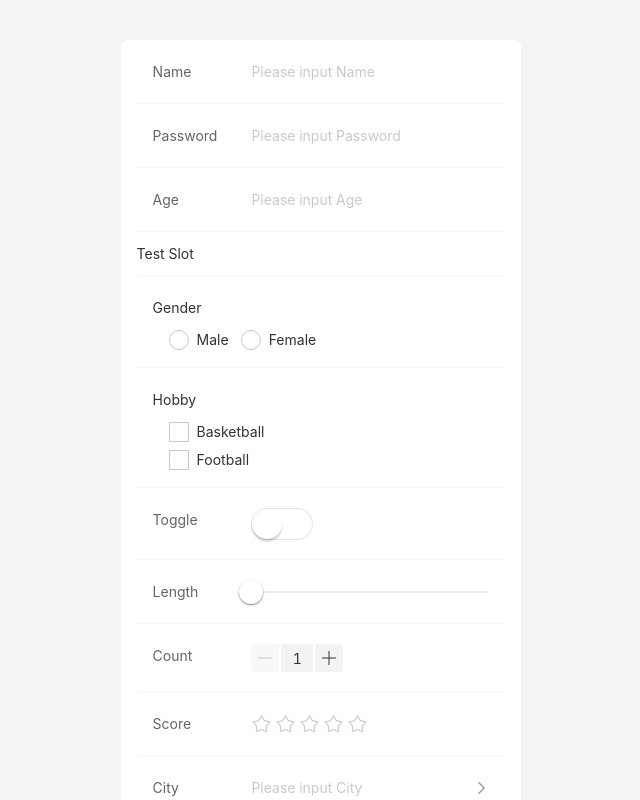
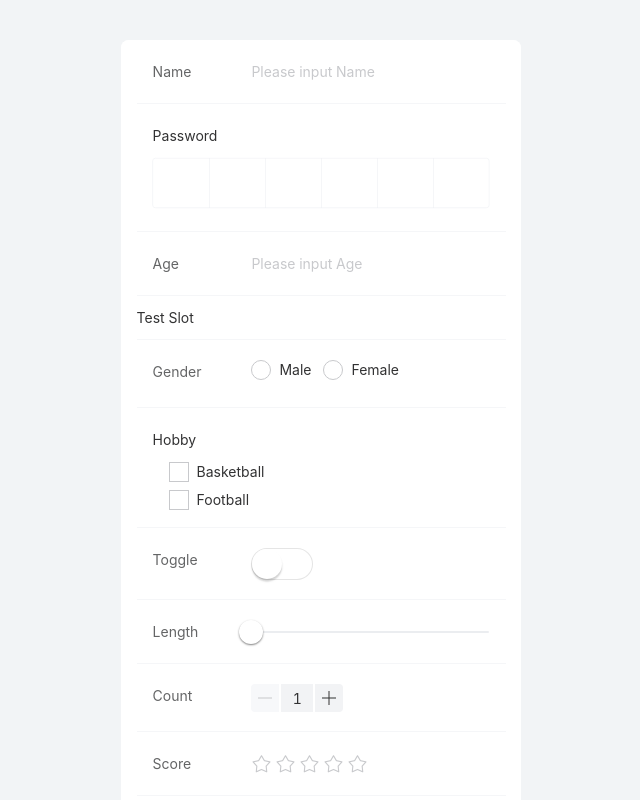
Before and after one commit to Meruem117/vant-form, a Vue app: page / in a window 1280 px wide. Shown: the top 800 px of the page, without its empty margins (319-959 px from the left). Built offline with nearby package versions, Linux system fonts and the light colour scheme.

Commit message:
add password

```diff
--- a/src/App.vue
+++ b/src/App.vue
@@ -28,11 +28,11 @@ const state: stateType = reactive({
     insert: true,
     options: [
       { name: 'name', label: 'Name' },
-      { name: 'password', label: 'Password' },
+      { name: 'password', label: 'Password', fieldType: 'Password' },
       { name: 'age', label: 'Age' },
       { name: 'address', slot: 'slot-test' },
       {
-        name: 'gender', label: 'Gender', fieldType: 'Radio', inline: false,
+        name: 'gender', label: 'Gender', fieldType: 'Radio',
         radioConfig: { options: [{ label: 'Male' }, { label: 'Female' }], direction: 'horizontal' }
       },
       {
--- a/src/components/BaseCustomForm.vue
+++ b/src/components/BaseCustomForm.vue
@@ -21,7 +21,11 @@
           :rules="item.rules"
           @click="item.popupType ? state.show[item.name] = true : undefined"
         />
-        <van-field v-else-if="item.inline !== false" :label="item.label || item.name" readonly>
+        <van-field
+          v-else-if="item.inline !== false && item.fieldType !== 'Password'"
+          :label="item.label || item.name"
+          readonly
+        >
           <template #input>
             <!-- Radio - inline -->
             <van-radio-group
@@ -81,12 +85,25 @@
         </van-field>
         <template v-else>
           <van-cell :title="item.label || item.name" :border="false" />
-          <div class="base-box-container">
+          <!-- Password -->
+          <div v-if="item.fieldType === 'Password'">
+            <van-password-input
+              :value="state.data[item.name]"
+              :focused="state.show[item.name]"
+              @focus="state.show[item.name] = true"
+            />
+            <van-number-keyboard
+              v-model="state.data[item.name]"
+              :show="state.show[item.name]"
+              @blur="state.show[item.name] = false"
+            />
+          </div>
           <!-- Radio - outbox -->
           <van-radio-group
             v-if="item.fieldType === 'Radio'"
             v-model="state.data[item.name]"
             v-bind="item.radioConfig"
+            class="base-box-container"
           >
             <van-radio
               v-for="opt, idx in item.radioConfig?.options"
@@ -101,6 +118,7 @@
             v-if="item.fieldType === 'Checkbox'"
             v-model="state.array[item.name]"
             v-bind="item.checkboxConfig"
+            class="base-box-container"
           >
             <van-checkbox
               v-for="opt, idx in item.checkboxConfig?.options"
@@ -112,7 +130,6 @@
               class="base-box"
             >{{ opt.label }}</van-checkbox>
           </van-checkbox-group>
-          </div>
         </template>
         <!-- Popup -->
         <van-popup
@@ -181,7 +198,8 @@ type stateType = {
   data: Data,
   show: { [key: string]: boolean },
   array: { [key: string]: string[] | number[] },
-  currentDate: Date
+  currentDate: Date,
+  showK: boolean
 }
 
 const props = defineProps<propsType>()
@@ -189,7 +207,8 @@ const state: stateType = reactive({
   data: {} as Data,
   show: {},
   array: {},
-  currentDate: new Date()
+  currentDate: new Date(),
+  showK: false
 })
 
 function onCheckboxClick(key: keyof Data) {
--- a/src/models/types.d.ts
+++ b/src/models/types.d.ts
@@ -35,7 +35,7 @@ export declare type ConfigOption<T = Data> = {
   calendarConfig?: CalendarConfig,
 } & FieldBaseConfig
 
-type FieldType = 'Text' | 'Radio' | 'Checkbox' | 'Switch' | 'Slider' | 'Stepper' | 'Rate'
+type FieldType = 'Text' | 'Password' | 'Radio' | 'Checkbox' | 'Switch' | 'Slider' | 'Stepper' | 'Rate'
 type PopupType = 'Picker' | 'DatetimePicker' | 'Area' | 'Cascader' | 'Calendar'
 
 type FieldBaseConfig = {
```
Lines whose indentation alone changed are shown as unchanged.
